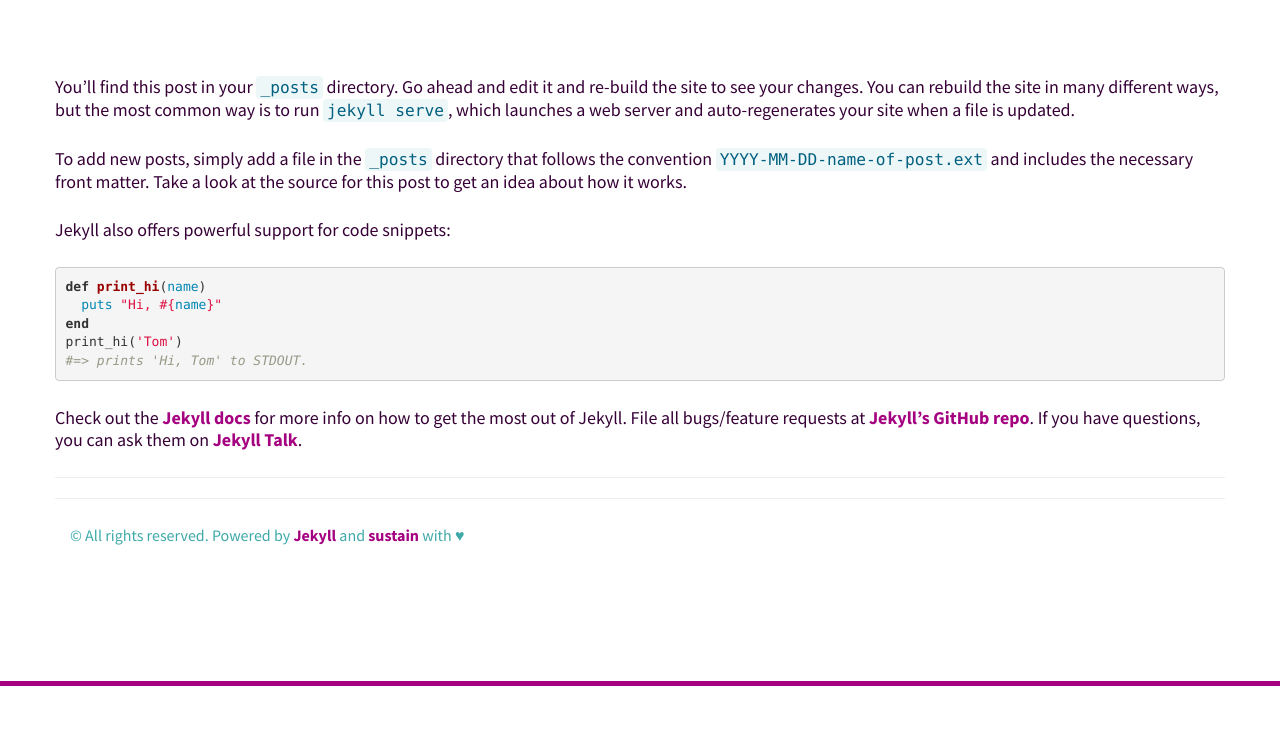
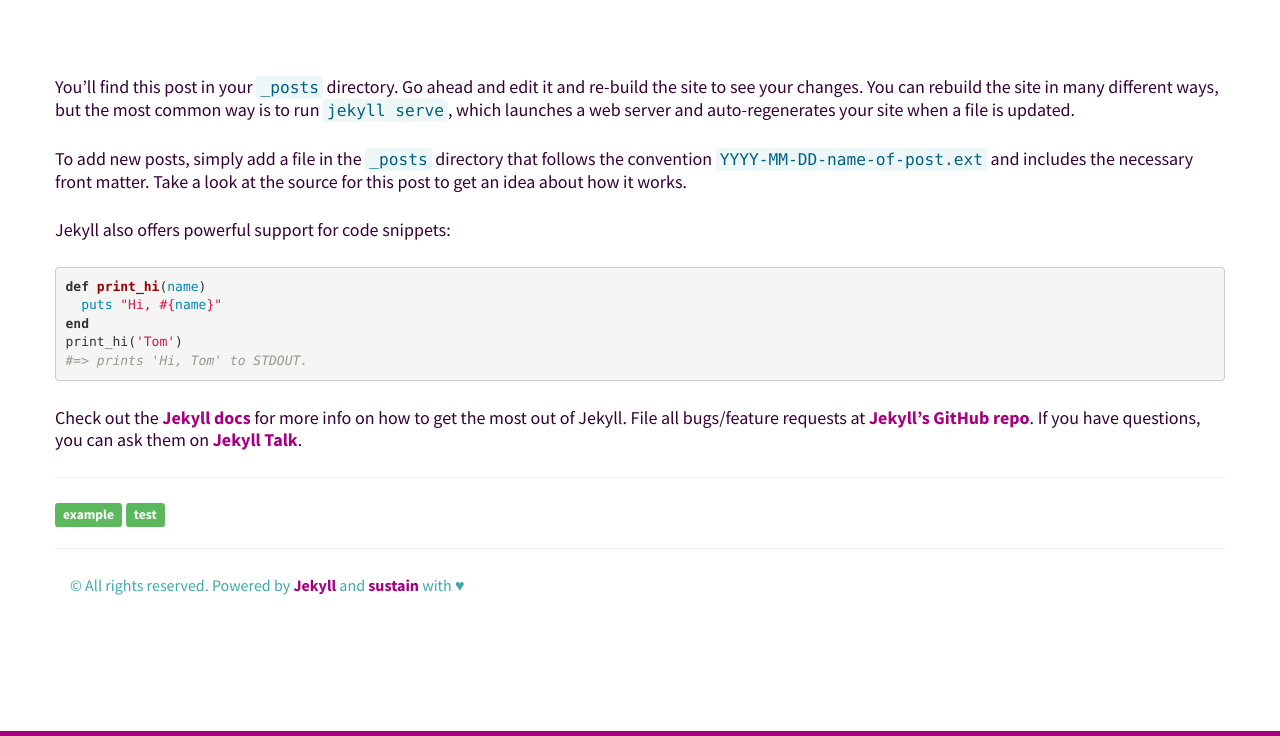
Before and after one commit to meg-gutshall/portfolio-with-projects-and-resume, a Jekyll site: the page built from _posts/2019-05-11-welcome-to-jekyll.markdown, in a window 1280 px wide. Shown: the part 459-1195 px from the top of the page. Built offline with Jekyll 4.4.1, drawn with Linux system fonts in a browser that asks for light colours; nearby versions of some CDN libraries; before the commit the page ends 1145 px from its top, so only the background shows below that.

Commit message:
Add tags to example post

```diff
--- a/_posts/2019-05-11-welcome-to-jekyll.markdown
+++ b/_posts/2019-05-11-welcome-to-jekyll.markdown
@@ -4,6 +4,7 @@ title:  "Welcome to Jekyll!"
 date:   2019-05-11 00:30:04 -0400
 header-img: "about-bg.png"
 categories: jekyll update
+tags: [example, test]
 ---
 You’ll find this post in your `_posts` directory. Go ahead and edit it and re-build the site to see your changes. You can rebuild the site in many different ways, but the most common way is to run `jekyll serve`, which launches a web server and auto-regenerates your site when a file is updated.
 
```
